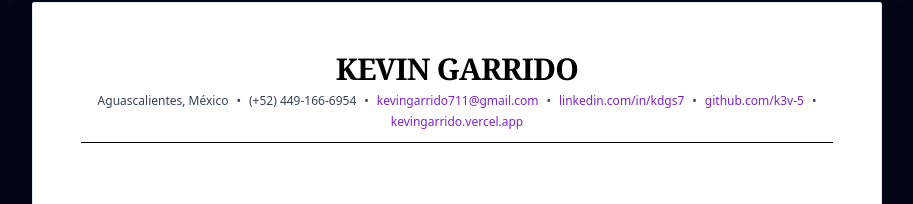
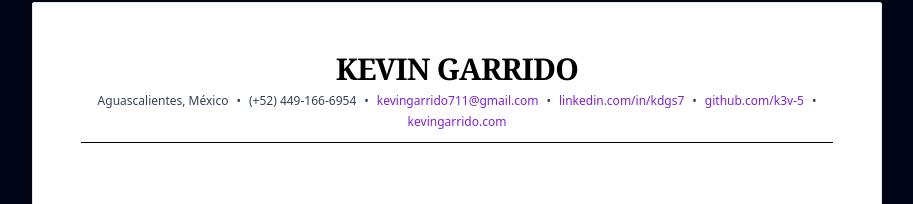
Before and after one commit to k3v-5/Portfolio, a Next.js app: page /cv in a window 1280 px wide. Shown: the part 109-313 px from the top of the page, without its empty margins (183-1096 px from the left). Built offline with nearby package versions, Linux system fonts and the light colour scheme.

Commit message:
chore(domain): actualizar URLs canonicas, sitemap y metadata a kevingarrido.com

```diff
--- a/cv/data.json
+++ b/cv/data.json
@@ -13,8 +13,8 @@
       "url": "https://github.com/k3v-5"
     },
     "portfolio": {
-      "display": "kevingarrido.vercel.app",
-      "url": "https://kevingarrido.vercel.app"
+      "display": "kevingarrido.com",
+      "url": "https://kevingarrido.com"
     }
   },
   "profiles": {
--- a/src/app/layout.js
+++ b/src/app/layout.js
@@ -14,7 +14,7 @@ const jakarta = Plus_Jakarta_Sans({
 });
 
 export const metadata = {
-  metadataBase: new URL("https://kevingarrido.vercel.app"),
+  metadataBase: new URL("https://kevingarrido.com"),
   title: {
     default: "Kevin Garrido // Ingeniero en Cómputo Inteligente",
     template: "%s | Kevin Garrido",
@@ -43,7 +43,7 @@ export const metadata = {
     title: "Kevin Garrido // Ingeniero en Cómputo Inteligente",
     description:
       "Arquitectura de motores de IA, pipelines generativos con MCP, gráficos 3D procedurales y sistemas web escalables.",
-    url: "https://kevingarrido.vercel.app",
+    url: "https://kevingarrido.com",
     siteName: "Kevin Garrido Portfolio",
     images: [
       {
@@ -70,7 +70,7 @@ const personJsonLd = {
   "@type": "Person",
   name: "Kevin Garrido",
   jobTitle: "Ingeniero en Computación Inteligente",
-  url: "https://kevingarrido.vercel.app",
+  url: "https://kevingarrido.com",
   sameAs: [
     "https://www.linkedin.com/in/kdgs7/",
     "https://github.com/k3v-5"
--- a/src/app/robots.js
+++ b/src/app/robots.js
@@ -4,6 +4,6 @@ export default function robots() {
       userAgent: "*",
       allow: "/",
     },
-    sitemap: "https://kevingarrido.vercel.app/sitemap.xml",
+    sitemap: "https://kevingarrido.com/sitemap.xml",
   };
 }
--- a/src/app/sitemap.js
+++ b/src/app/sitemap.js
@@ -1,19 +1,19 @@
 export default function sitemap() {
   return [
     {
-      url: "https://kevingarrido.vercel.app",
+      url: "https://kevingarrido.com",
       lastModified: new Date(),
       changeFrequency: "weekly",
       priority: 1.0,
     },
     {
-      url: "https://kevingarrido.vercel.app/cv",
+      url: "https://kevingarrido.com/cv",
       lastModified: new Date(),
       changeFrequency: "monthly",
       priority: 0.9,
     },
     {
-      url: "https://kevingarrido.vercel.app/privacy",
+      url: "https://kevingarrido.com/privacy",
       lastModified: new Date(),
       changeFrequency: "yearly",
       priority: 0.3,
```
